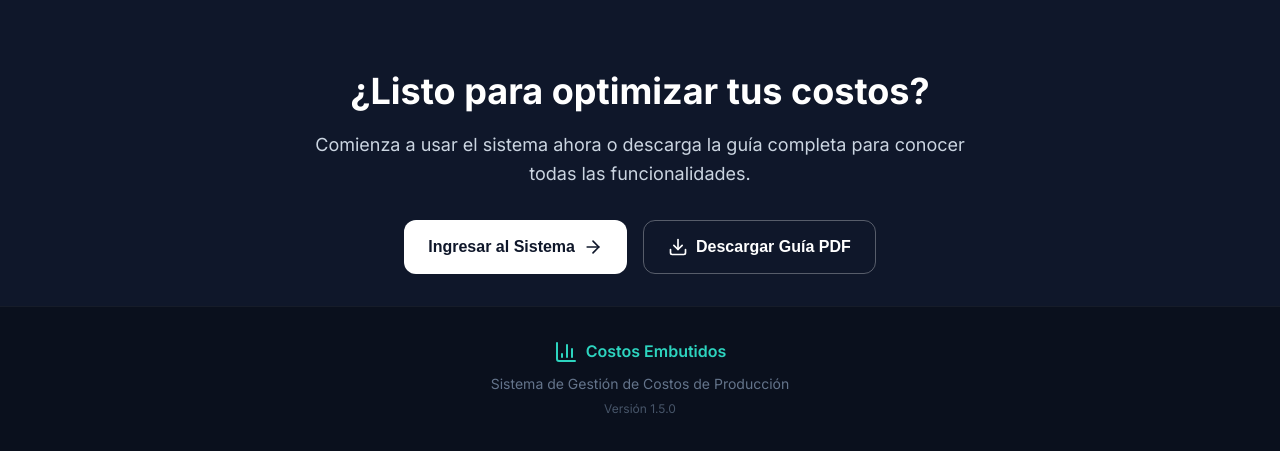
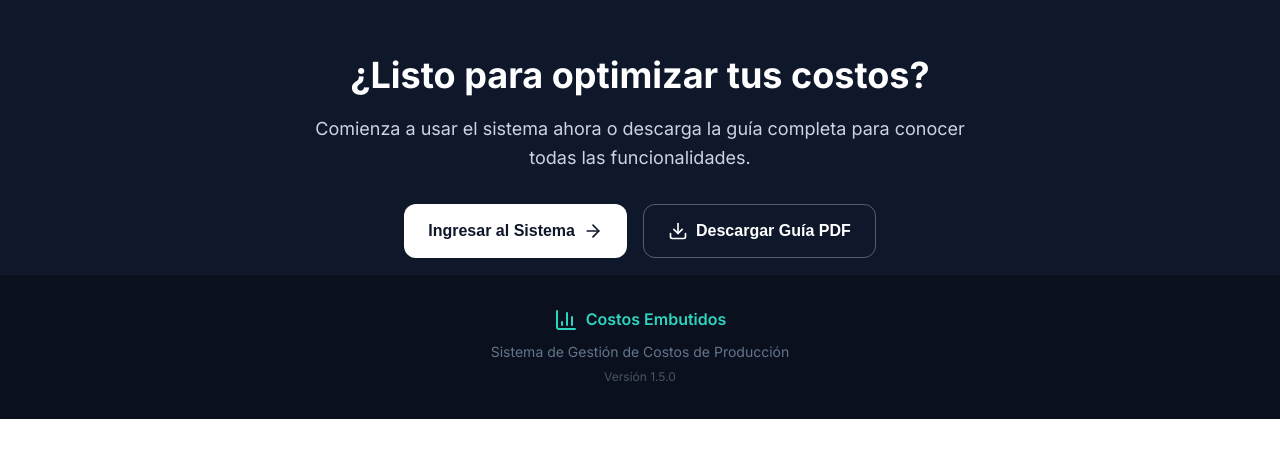
Before and after one commit to gnavarrolema/costos-embutidos, a React (Vite) app: page / in a window 1280 px wide. Shown: the part 2681-3132 px from the top of the page. After the commit the page ends 3100 px from the top, so only its background shows below. Built offline with nearby package versions, Linux system fonts and the light colour scheme.

Commit message:
fix: reduce spacing between workflow and CTA sections on landing page

```diff
--- a/src/pages/Landing.css
+++ b/src/pages/Landing.css
@@ -707,7 +707,7 @@
 
 .cta-section {
     position: relative;
-    padding: var(--spacing-8) var(--spacing-6);
+    padding: var(--spacing-4) var(--spacing-6);
     overflow: hidden;
 }
 
```
